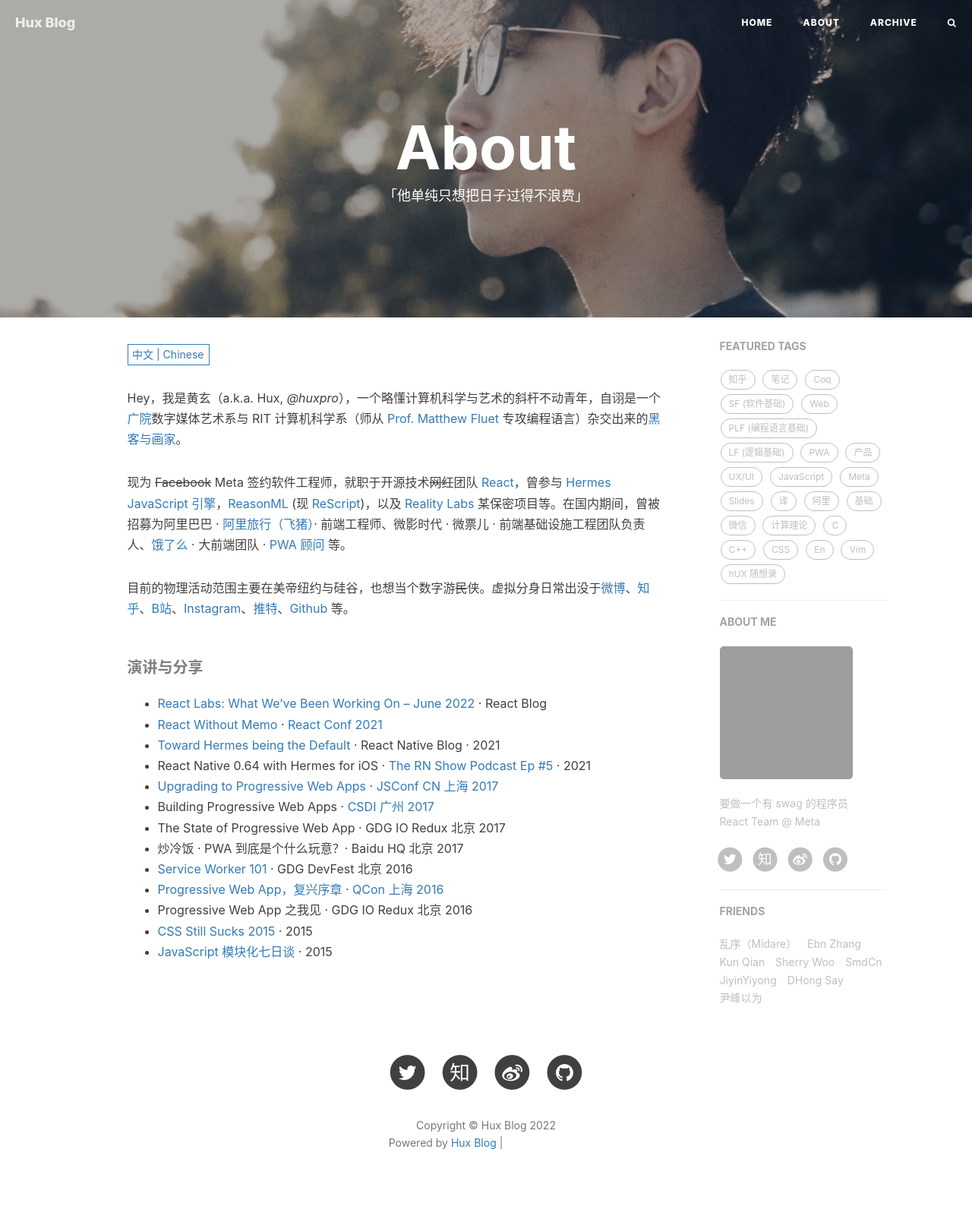
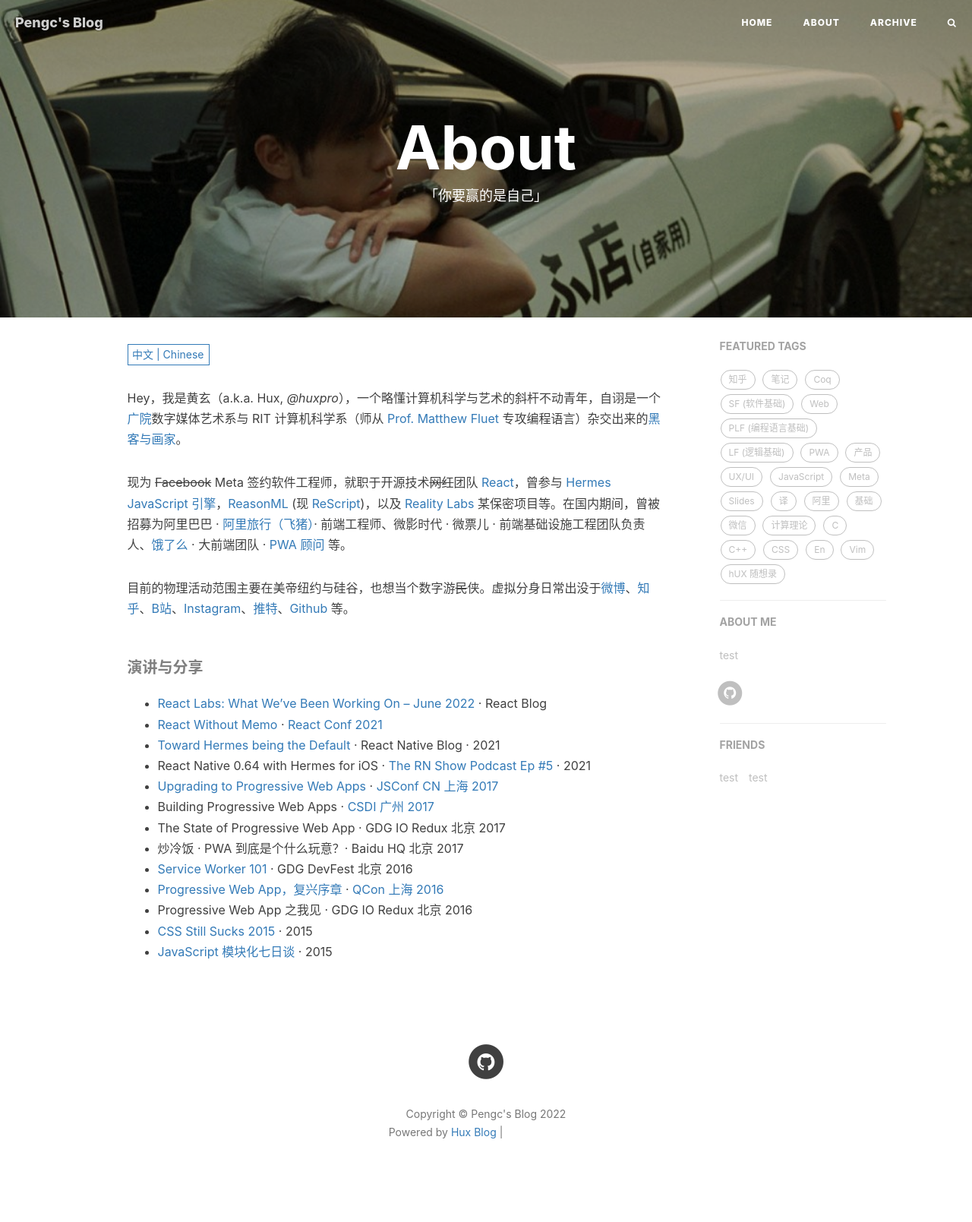
Before and after one commit to pengc02/pengc02.github.io, a Jekyll site: the page built from about.html, in a window 1280 px wide. Shown: the whole page at 76% size. Built offline with Jekyll 4.4.1, drawn with Linux system fonts in a browser that asks for light colours; nearby versions of some CDN libraries; comment, search, counter and statistics services are not loaded; grey boxes are pictures that could not be loaded.

Commit message:
update config

```diff
--- a/_config.yml
+++ b/_config.yml
@@ -1,11 +1,11 @@
 # Site settings
-title: Hux Blog
-SEOTitle: 黄玄的博客 | Hux Blog
+title: Pengc's Blog
+SEOTitle: 彭程的博客 | Hux Blog
 header-img: img/home-bg.jpg
 email: huxpro@gmail.com
-description: "这里是 @Hux黄玄 的个人博客，与你一起发现更大的世界 | 要做一个有 swag 的程序员"
-keyword: "黄玄, Hux黄玄, Hux, 鬼栈, huxpro, @huxpro, 黄玄的博客, Hux Blog, 博客, 个人网站, 互联网, Web, JavaScript, React, React Native, 前端, 设计"
-url: "https://huangxuan.me" # your host, for absolute URL
+description: "这里是「彭程」的个人博客，与你一起发现更大的世界"
+keyword: " 个人网站"
+url: "pengc02.github.io" # your host, for absolute URL
 baseurl: "" # for example, '/blog' if your blog hosted on 'host/blog'
 
 # Publish posts or collection documents with a future date.
@@ -13,10 +13,10 @@
 
 # SNS settings
 RSS: false
-weibo_username: huxpro
-zhihu_username: huxpro
-github_username: huxpro
-twitter_username: huxpro
+#weibo_username: huxpro
+#zhihu_username: huxpro
+github_username: pengc02
+#twitter_username: huxpro
 #facebook_username:  huxpro
 #linkedin_username:  firstname-lastname-idxxxx
 
@@ -59,7 +59,7 @@
       start_line: 1
 
 # Disqus settings
-disqus_username: hux
+# disqus_username: hux
 
 # Netease settings
 netease_comment: false
@@ -69,13 +69,13 @@
 # ba_track_id: [your track id]
 
 # Google Analytics
-ga_track_id: "UA-49627206-1" # Format: UA-xxxxxx-xx
-ga_domain: huangxuan.me
+# ga_track_id: "UA-49627206-1" # Format: UA-xxxxxx-xx
+# ga_domain: huangxuan.me
 
 # Sidebar settings
 sidebar: true # whether or not using Sidebar.
-sidebar-about-description: "要做一个有 swag 的程序员 <br> React Team @ Meta"
-sidebar-avatar: https://github.com/Huxpro.png # use absolute URL, seeing it's used in both `/` and `/about/`
+sidebar-about-description: "test"
+#sidebar-avatar: https://github.com/Huxpro.png # use absolute URL, seeing it's used in both `/` and `/about/`
 
 # Featured Tags
 featured-tags: true # whether or not using Feature-Tags
@@ -91,12 +91,6 @@
 # Friends
 friends:
   [
-    { title: "乱序（Midare）", href: "http://mida.re/" },
-    { title: "Ebn Zhang", href: "https://ebnbin.dev/" },
-    { title: "Kun Qian", href: "http://kunq.me" },
-    { title: "Sherry Woo", href: "https://sherrywoo.me/" },
-    { title: "SmdCn", href: "http://blog.smdcn.net" },
-    { title: "JiyinYiyong", href: "http://tiye.me/" },
-    { title: "DHong Say", href: "http://dhong.co" },
-    { title: "尹峰以为", href: "http://ingf.github.io/" },
+    { title: "test", href: "test" },
+    { title: "test", href: "test" },
   ]
--- a/about.html
+++ b/about.html
@@ -1,8 +1,8 @@
 ---
 layout: page
 title: "About"
-description: "「他单纯只想把日子过得不浪费」"
-header-img: "img/bg-me-2022.jpg"
+description: "「你要赢的是自己」"
+header-img: "img/jay.jpg"
 header-mask: 0.3
 multilingual: true
 ---
```
Also changed, not shown: img/jay.jpg (added).
